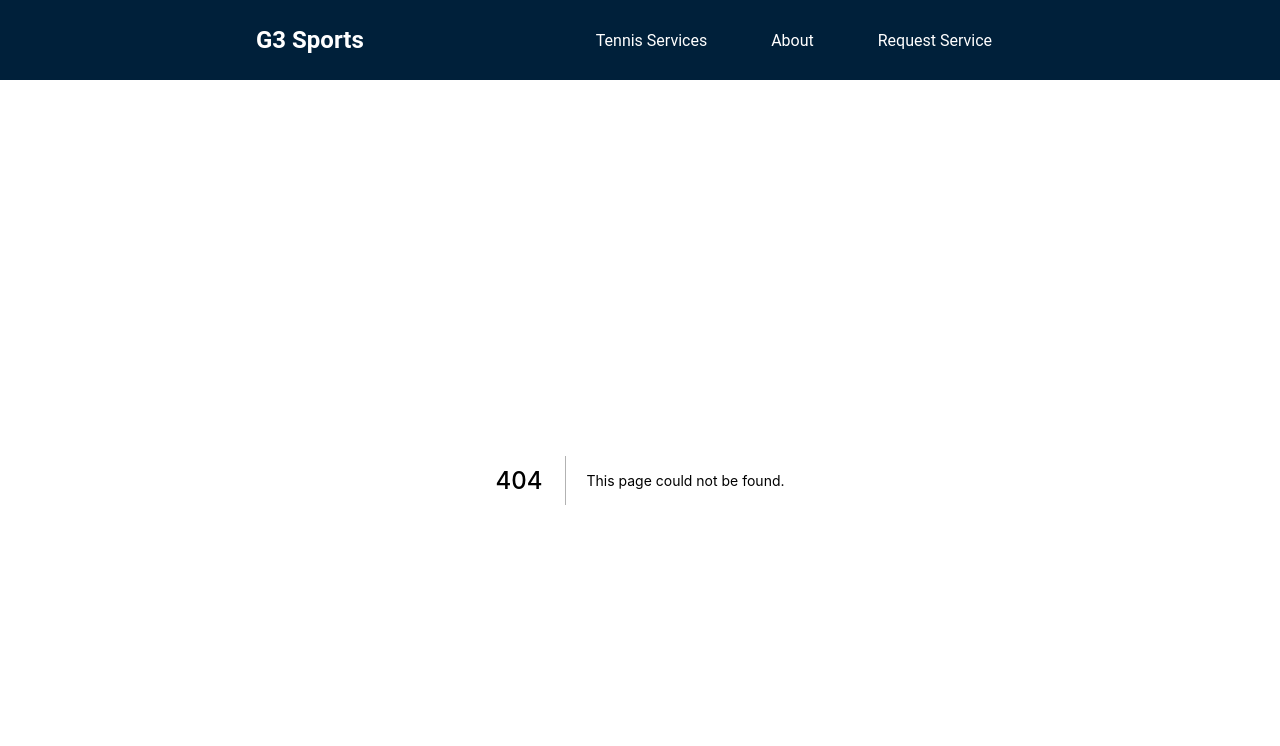
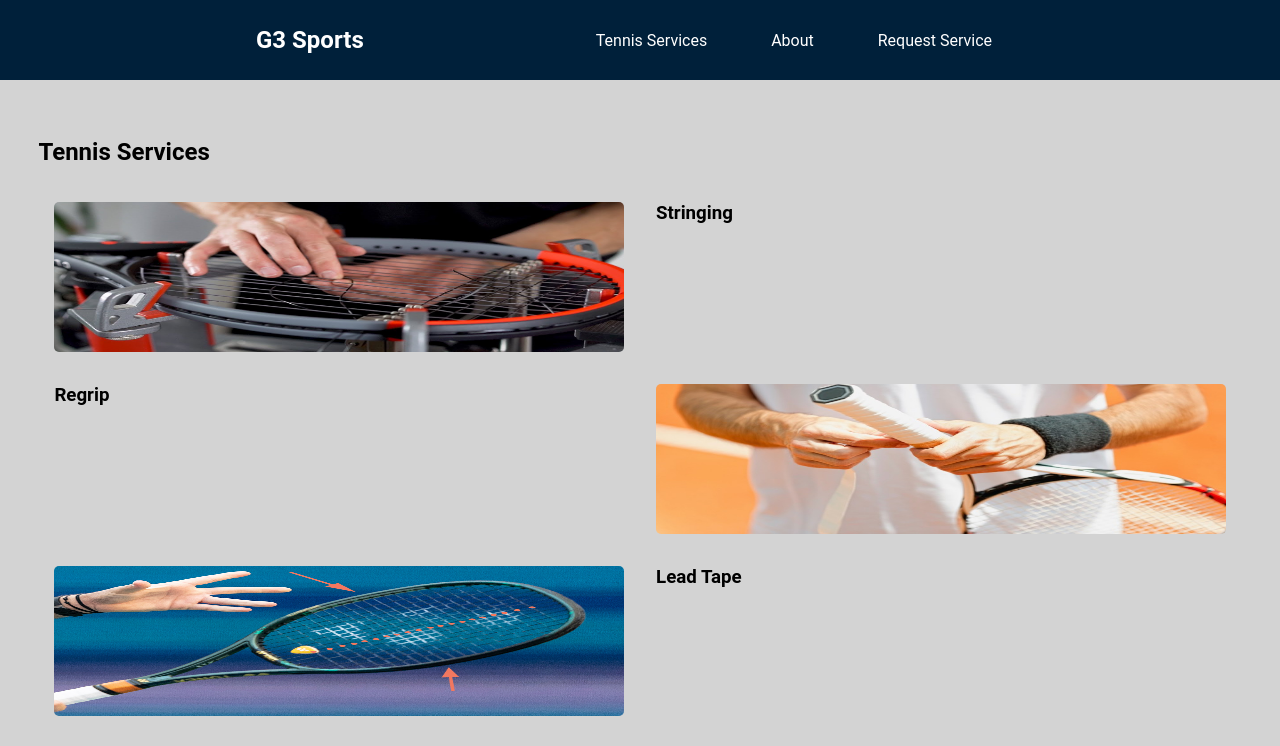
Before and after one commit to gngo2018/g3-sports, a Next.js app: page /services in a window 1280 px wide. Before the commit this address had no page. Shown: the top 746 px of the page. Built offline with nearby package versions, Linux system fonts and the light colour scheme.

Commit message:
Added services page and flex rows to display different services

```diff
--- a/components/mobilemenu/MobileMenu.tsx
+++ b/components/mobilemenu/MobileMenu.tsx
@@ -3,7 +3,7 @@ import { FontAwesomeIcon } from '@fortawesome/react-fontawesome'
 import { useGlobalContext } from '../../context/MyGlobalContext'
 import mobileMenuStyles from './mobile_menu.module.css'
 
-export default function MobileMenu(){
+export default function MobileMenu() {
     const { menuIsOpen, setMenuIsOpen } = useGlobalContext()
 
     const handleExitMenuIcon = () => {
@@ -14,10 +14,12 @@ export default function MobileMenu(){
         <div className={mobileMenuStyles.mobile_menu_container}>
             <div className={mobileMenuStyles.mobile_menu_header_container}>
                 <h2>Menu</h2>
-                <FontAwesomeIcon icon="times-circle" onClick={() => handleExitMenuIcon()} className={mobileMenuStyles.icon}/>
+                <FontAwesomeIcon icon="times-circle" onClick={() => handleExitMenuIcon()} className={mobileMenuStyles.icon} />
             </div>
             <div className={mobileMenuStyles.mobile_menu_list_item_container}>
-                <span>Tennis Services</span>
+                <Link href="/services" passHref>
+                    <span onClick={() => handleExitMenuIcon()}>Tennis Services</span>
+                </Link>
                 <Link href="/about" passHref>
                     <span onClick={() => handleExitMenuIcon()}>About</span>
                 </Link>
--- a/pages/index.tsx
+++ b/pages/index.tsx
@@ -35,7 +35,7 @@ const Home: NextPage = () => {
             <div className={styles.image}>
               <Image
                 src='/assets/tennis/regrip.jpeg'
-                alt='stringing'
+                alt='regrip'
                 layout="fill"
                 priority
               />
@@ -46,7 +46,7 @@ const Home: NextPage = () => {
             <div className={styles.image}>
               <Image
                 src='/assets/tennis/leadtape1.jpg'
-                alt='stringing'
+                alt='lead tape'
                 layout="fill"
               />
             </div>
@@ -56,7 +56,7 @@ const Home: NextPage = () => {
             <div className={styles.image}>
               <Image
                 src='/assets/tennis/gripbuild.jpg'
-                alt='stringing'
+                alt='grip build'
                 layout="fill"
               />
             </div>
--- /dev/null
+++ b/pages/services/index.tsx
@@ -0,0 +1,72 @@
+import Image from 'next/image'
+import servicesStyles from './services.module.css'
+
+export default function Services() {
+    return (
+        <>
+            <div className={servicesStyles.services_container}>
+                <h2>Tennis Services</h2>
+                <div className={servicesStyles.service_flex_row}>
+                    <div className={servicesStyles.service_flex_item}>
+                        <div className={servicesStyles.image}>
+                            <Image
+                                src='/assets/tennis/stringing1.jpg'
+                                alt='stringing'
+                                layout="fill"
+                                priority
+                            />
+                        </div>
+                    </div>
+                    <div className={servicesStyles.service_flex_item}>
+                        <h3>Stringing</h3>
+                    </div>
+                </div>
+                <div className={servicesStyles.service_flex_row}>
+                    <div className={servicesStyles.service_flex_item}>
+                        <h3>Regrip</h3>
+                    </div>
+                    <div className={servicesStyles.service_flex_item}>
+                        <div className={servicesStyles.image}>
+                            <Image
+                                src='/assets/tennis/regrip.jpeg'
+                                alt='regrip'
+                                layout="fill"
+                                priority
+                            />
+                        </div>
+                    </div>
+                </div>
+                <div className={servicesStyles.service_flex_row}>
+                    <div className={servicesStyles.service_flex_item}>
+                        <div className={servicesStyles.image}>
+                            <Image
+                                src='/assets/tennis/leadtape1.jpg'
+                                alt='lead tape'
+                                layout="fill"
+                                priority
+                            />
+                        </div>
+                    </div>
+                    <div className={servicesStyles.service_flex_item}>
+                        <h3>Lead Tape</h3>
+                    </div>
+                </div>
+                <div className={servicesStyles.service_flex_row}>
+                    <div className={servicesStyles.service_flex_item}>
+                        <h3>Grip Building</h3>
+                    </div>
+                    <div className={servicesStyles.service_flex_item}>
+                        <div className={servicesStyles.image}>
+                            <Image
+                                src='/assets/tennis/gripbuild.jpg'
+                                alt='grip build'
+                                layout="fill"
+                                priority
+                            />
+                        </div>
+                    </div>
+                </div>
+            </div>
+        </>
+    )
+}
--- /dev/null
+++ b/pages/services/services.module.css
@@ -0,0 +1,28 @@
+.services_container{
+    padding:3%;
+}
+
+.service_flex_row h3{
+    margin:0;
+}
+
+.service_flex_row{
+    display:flex;
+    justify-content: space-between;
+}
+.service_flex_item{
+    position: relative;
+    width:50%;
+    margin:1rem;
+}
+
+.image{
+    position: relative;
+    /* flex: 0 0 auto; */
+    width:100%;
+    height:150px;
+}
+
+.image img{
+    border-radius: 5px;
+}
```
